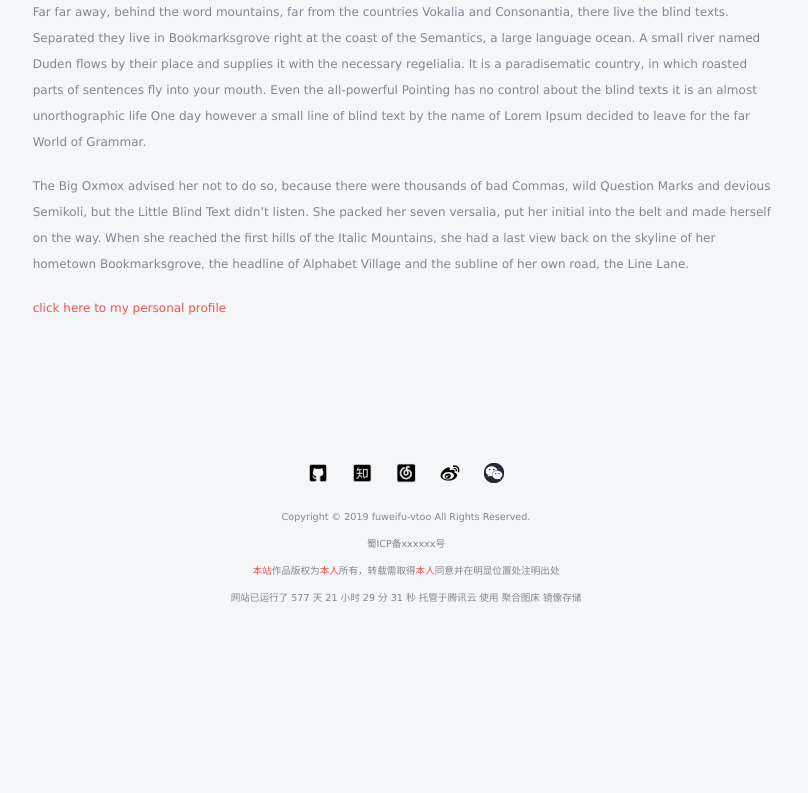
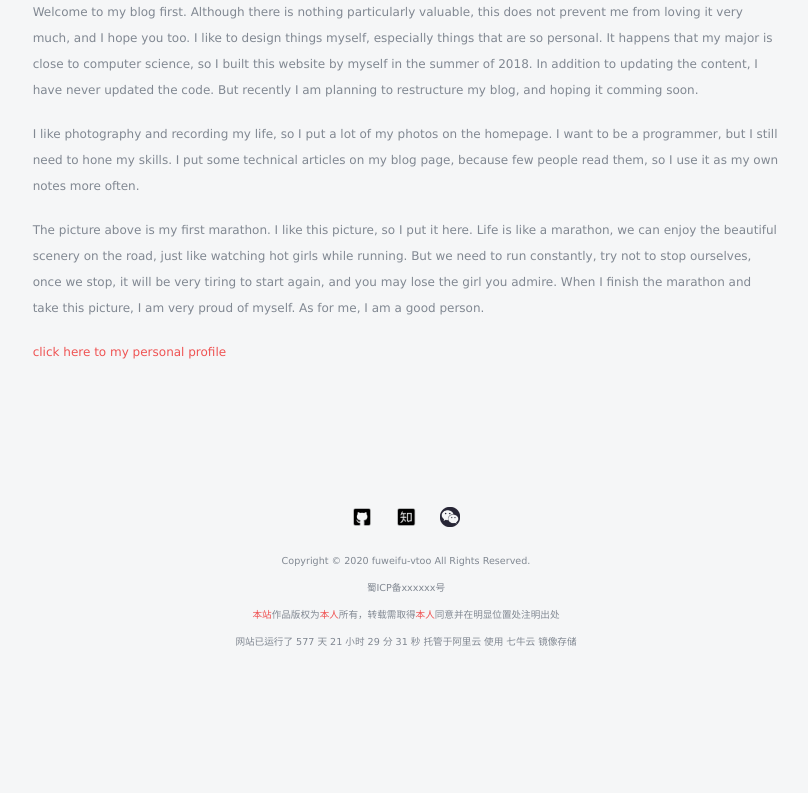
Before and after one commit to fuweifu-vtoo/blogproject, a Django app: template templates/hydrogen/about.html in a window 1280 px wide. Shown: the part 830-1623 px from the top of the page, without its empty margins (234-1042 px from the left). Before the commit the page ends 1432 px from the top, so only its background shows below. Run offline with Django 3.2, Linux system fonts and the light colour scheme; the template is opened without the code that fills it, so the values that code supplies are empty; some libraries are stand-ins or nearby versions; some web fonts are replaced.

Commit message:
update contact

```diff
--- a/blogproject/settings.py
+++ b/blogproject/settings.py
@@ -145,6 +145,6 @@ EMAIL_PORT = 25
 #发送邮件的邮箱
 EMAIL_HOST_USER = '1360004212@qq.com'
 #在邮箱中设置的客户端授权密码
-EMAIL_HOST_PASSWORD = 'kkjcbzcyvsjkfeee'
+EMAIL_HOST_PASSWORD = 'dhtbsnoyaqkngbad'
 #收件人看到的发件人 <此处要和发送邮件的邮箱相同>
 EMAIL_FROM = 'fuweifu<1360004212@qq.com>'
--- a/contact/views.py
+++ b/contact/views.py
@@ -30,11 +30,11 @@ def contact(request):
             # commit=False 的作用是仅仅利用表单的数据生成 Comment 模型类的实例，但还不保存评论数据到数据库。
             try:
                 message = 'First_name: %s\nLast_name: %s\nEmail Address: %s\nMessage:\n      %s' % (form.first_name, form.last_name, form.email,form.text)
-                send_mail('有人通过vtoo.pro联系你哦',message,'1360004212@qq.com',['1360004212@qq.com'],fail_silently=False)
+                send_mail('有人通过vtoo.pro联系你',message,'1360004212@qq.com',['1360004212@qq.com'],fail_silently=False)
             except BaseException:
                 pass
             try:
-                message_to_client = '\n    %s,你好!我是付威福，表示已经收到了你的信息(σ･ω･)σYO♪，我会尽快查看并给你回复邮件的～笔芯hhh\n\n\n下面是你的信息:\n\n%s' % (form.last_name,message)
+                message_to_client = '\n    %s,你好!我是fuweifu-vtoo，已经收到了你的消息，我会尽快查看并回复邮件的～\n\n\n下面是你的信息和留言:\n\n%s' % (form.last_name,message)
                 send_mail('这是一封来自vtoo.pro的自动回复',message_to_client,'1360004212@qq.com',[form.email],fail_silently=False)
             except BaseException:
                 pass
--- a/templates/base_hydrogen.html
+++ b/templates/base_hydrogen.html
@@ -81,9 +81,15 @@
 		<h3 class="fh5co-lead">Connect with me</h3>
 		<p class="fh5co-social-icons">
 			<a href="https://github.com/fuweifu-vtoo" target="_blank" ><img src="{% static 'hydrogen/images/footer_ico-github.png' %}" widht="20px"  height="20px"></a>
+
 			<a href="https://www.zhihu.com/people/hao-ku-de-wo/activities" target="_blank"><img src="{% static 'hydrogen/images/footer_ico-zhihu.png' %}" widht="20px"  height="20px"></a>
+
+			<!--
 			<a href="https://music.163.com/#/user/home?id=131743529" target="_blank"><img src="{% static 'hydrogen/images/footer_ico-netease.png' %}" widht="20px"  height="20px"></a>
+
 			<a href="https://weibo.com/u/5758695222?topnav=1&wvr=6&topsug=1&is_all=1" target="_blank"><img src="{% static 'hydrogen/images/weibo.png' %}" widht="20px"  height="20px"></a>
+			-->
+
 			<a href="{% static 'hydrogen/images/my_wechat_QR_code.jpeg' %}" title=" < FWF19961004 > is my wechat ID " class="image-popup fh5co-board-img" ><img src="{% static 'hydrogen/images/footer_ico-wechat.png' %}" widht="20px"  height="20px"></a>
 		</p>
 	</div>
@@ -109,13 +115,19 @@
 			<div class="row row-padded">
 				<div class="col-md-12 text-center">
 					<p class="fh5co-social-icons">
+
 						<a href="https://github.com/fuweifu-vtoo" target="_blank" ><img src="{% static 'hydrogen/images/footer_ico-github.png' %}" widht="20px"  height="20px"></a>
+
 			            <a href="https://www.zhihu.com/people/hao-ku-de-wo/activities" target="_blank"><img src="{% static 'hydrogen/images/footer_ico-zhihu.png' %}" widht="20px"  height="20px"></a>
+
+			            <!--
 			            <a href="https://music.163.com/#/user/home?id=131743529" target="_blank"><img src="{% static 'hydrogen/images/footer_ico-netease.png' %}" widht="20px"  height="20px"></a>
 			            <a href="https://weibo.com/u/5758695222?topnav=1&wvr=6&topsug=1&is_all=1" target="_blank"><img src="{% static 'hydrogen/images/weibo.png' %}" widht="20px"  height="20px"></a>
+			            -->
+
 			            <a href="{% static 'hydrogen/images/my_wechat_QR_code.jpeg' %}" title=" < FWF19961004 > is my wechat ID " class="image-popup fh5co-board-img" ><img src="{% static 'hydrogen/images/footer_ico-wechat.png' %}" widht="20px"  height="20px"></a>
 					</p>
-					<p><small>Copyright &copy; 2019 fuweifu-vtoo All Rights Reserved.<br>蜀ICP备xxxxxx号<br>
+					<p><small>Copyright &copy; 2020 fuweifu-vtoo All Rights Reserved.<br>蜀ICP备xxxxxx号<br>
 						<a href="{% url 'hydrogen:hydrogen' %}">本站</a>作品版权为<a href="{% url 'hydrogen:about' %}">本人</a>所有，转载需取得<a href="{% url 'hydrogen:about' %}" target="_blank">本人</a>同意并在明显位置处注明出处<br>
 						<span>网站已运行了</span>
                         <span id='birth'></span>
@@ -127,9 +139,9 @@
                         <span id='second'></span>
                         <span>秒</span>
                         <span>  </span>
-                        <span>托管于腾讯云</span>
+                        <span>托管于阿里云</span>
                         <span>  </span>
-                        <span>使用 聚合图床 镜像存储</span>
+                        <span>使用 七牛云 镜像存储</span>
 					    </small></p>
                     <script>
                         function mytime(){
--- a/templates/hydrogen/about.html
+++ b/templates/hydrogen/about.html
@@ -13,9 +13,11 @@
 					<figure class="img-responsive-center">
 					<img src="https://ae01.alicdn.com/kf/HTB1_NzHaLfsK1RjSszbq6AqBXXaH.jpg" alt="Developer Image" class="img-rounded img-responsive" width="100%" height="100%"></figure>
 
-					<p>Far far away, behind the word mountains, far from the countries Vokalia and Consonantia, there live the blind texts. Separated they live in Bookmarksgrove right at the coast of the Semantics, a large language ocean. A small river named Duden flows by their place and supplies it with the necessary regelialia. It is a paradisematic country, in which roasted parts of sentences fly into your mouth. Even the all-powerful Pointing has no control about the blind texts it is an almost unorthographic life One day however a small line of blind text by the name of Lorem Ipsum decided to leave for the far World of Grammar.</p>
+					<p> Welcome to my blog first. Although there is nothing particularly valuable, this does not prevent me from loving it very much, and I hope you too. I like to design things myself, especially things that are so personal. It happens that my major is close to computer science, so I built this website by myself in the summer of 2018. In addition to updating the content, I have never updated the code. But recently I am planning to restructure my blog, and hoping it comming soon. </p>
 
-					<p> The Big Oxmox advised her not to do so, because there were thousands of bad Commas, wild Question Marks and devious Semikoli, but the Little Blind Text didn’t listen. She packed her seven versalia, put her initial into the belt and made herself on the way. When she reached the first hills of the Italic Mountains, she had a last view back on the skyline of her hometown Bookmarksgrove, the headline of Alphabet Village and the subline of her own road, the Line Lane. </p>
+					<p> I like photography and recording my life, so I put a lot of my photos on the homepage. I want to be a programmer, but I still need to hone my skills. I put some technical articles on my blog page, because few people read them, so I use it as my own notes more often. </p>
+
+					<p> The picture above is my first marathon. I like this picture, so I put it here. Life is like a marathon, we can enjoy the beautiful scenery on the road, just like watching hot girls while running. But we need to run constantly, try not to stop ourselves, once we stop, it will be very tiring to start again, and you may lose the girl you admire. When I finish the marathon and take this picture, I am very proud of myself. As for me, I am a good person. </p>
 
 					<p><a href="{% url 'hydrogen:profile' %}" data-hover="profile">click here to my personal profile</a></p>
 
```
Also changed, not shown: templates/base.html (+15 -9 lines), templates/base_without_aside.html (+10 -3 lines), templates/hydrogen/profile.html (+6 -1 lines), templates/todolist/index.html (+25 -1 lines).
